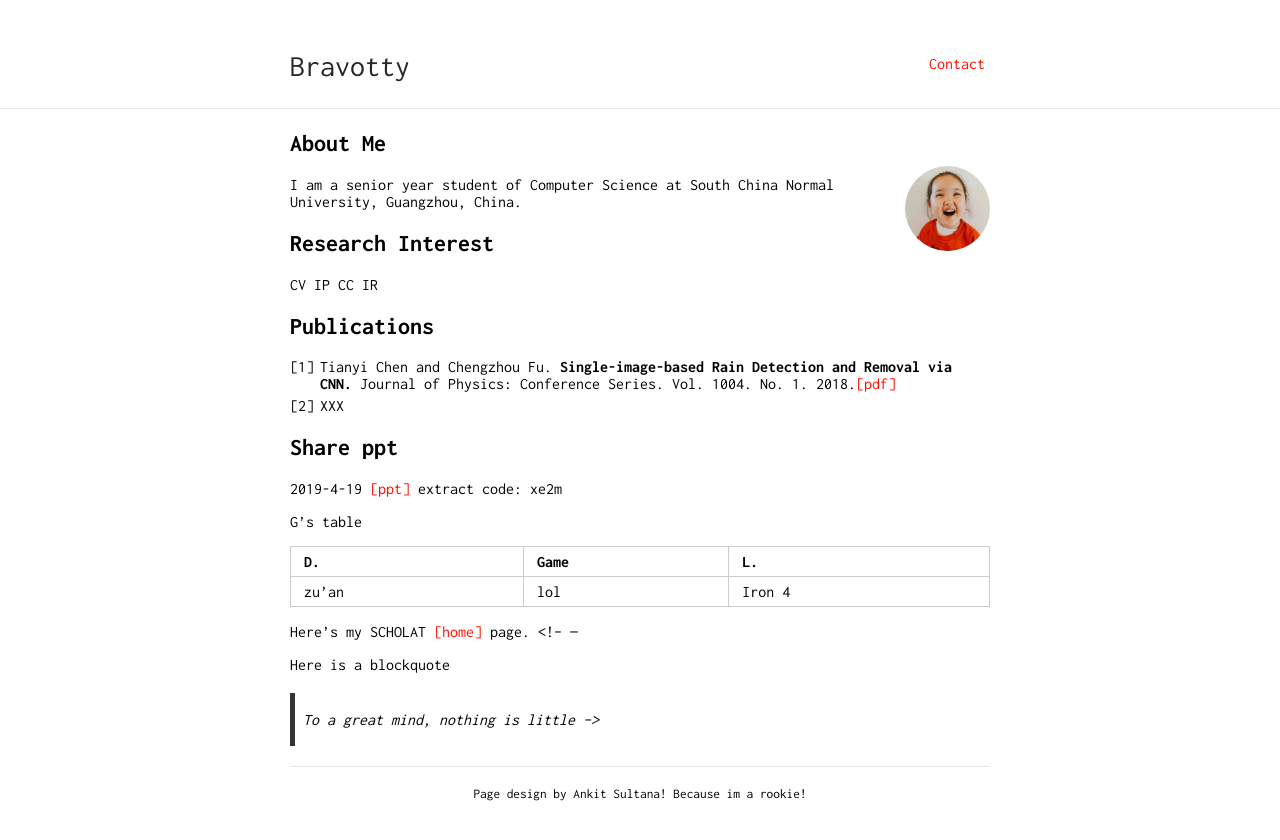
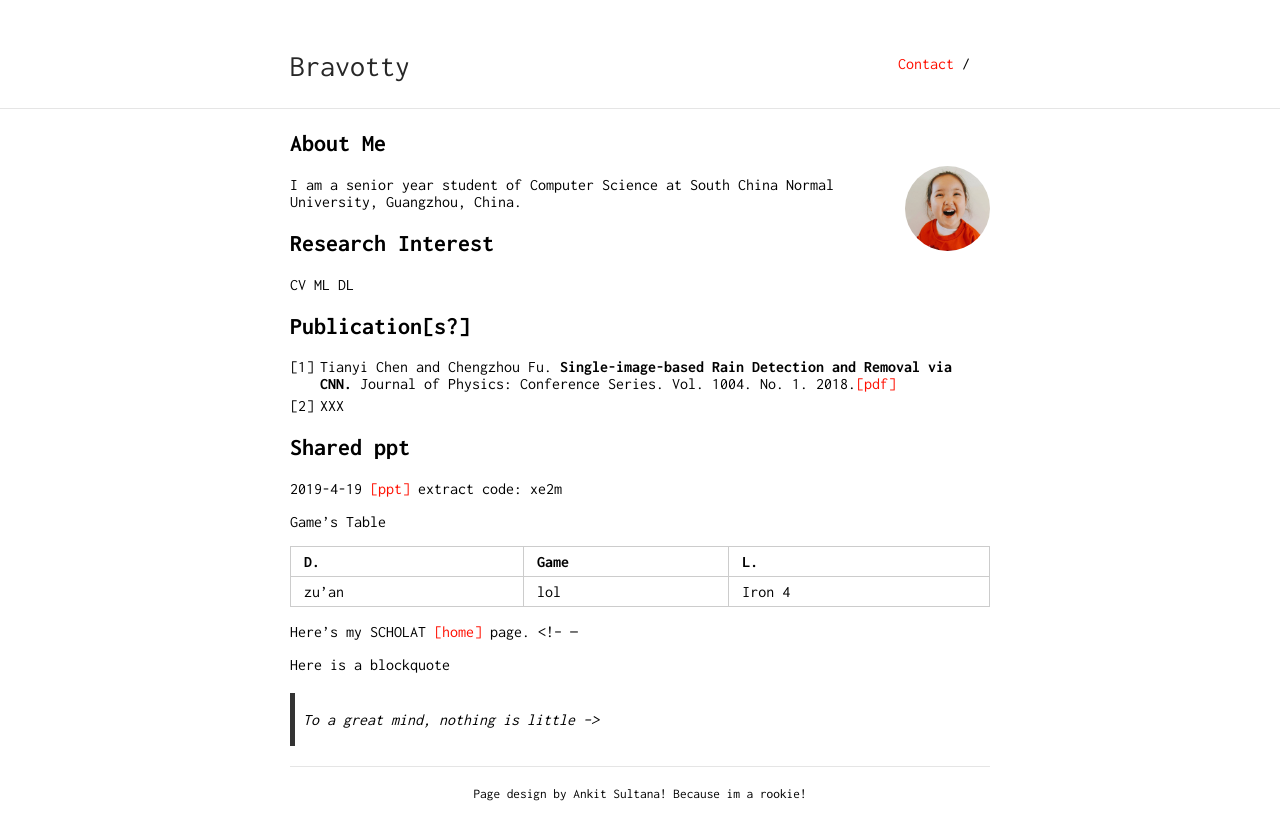
Before and after one commit to bravotty/bravotty.github.io, a Jekyll site: the page built from index.md, in a window 1280 px wide. Shown: the top 840 px of the page. Built offline with Jekyll 4.4.1, drawn with Linux system fonts in a browser that asks for light colours; our own code applies the rules of GitHub Pages for plain Markdown files.

```diff
--- a/_config.yml
+++ b/_config.yml
@@ -17,3 +17,6 @@ sass:
 nav:
  - name: "Contact"
    link: "contact"
+
+ - email: "E-mail"
+   link : "bravotty@protonmail.com"
--- a/index.md
+++ b/index.md
@@ -10,22 +10,22 @@ I am a senior year student of Computer Science at South China Normal University,
 
 ## Research Interest
 
-CV IP CC IR
+CV ML DL
 
-## Publications
+## Publication[s?]
 
 1. Tianyi Chen and Chengzhou Fu. **Single-image-based Rain Detection and Removal via CNN.** Journal of Physics: Conference Series. Vol. 1004. No. 1. 2018.[[pdf]](http://iopscience.iop.org/article/10.1088/1742-6596/1004/1/012007/pdf)
 2. XXX
 
 
-## Share ppt
+## Shared ppt
 2019-4-19 [[ppt]](https://pan.baidu.com/s/1z_BVb1ahRxD0ruySzbnJtQ) extract code: xe2m
 
 <!-- ## Typography -->
 
 <!-- This is a [link](http://google.com). Something *italics* and something **bold**. -->
 
-G's table
+Game's Table
 
    D.  |  Game  |    L.
 -------|--------|----------
```
Also changed, not shown: bits-logo.png (deleted), sherlock.jpg (deleted).
